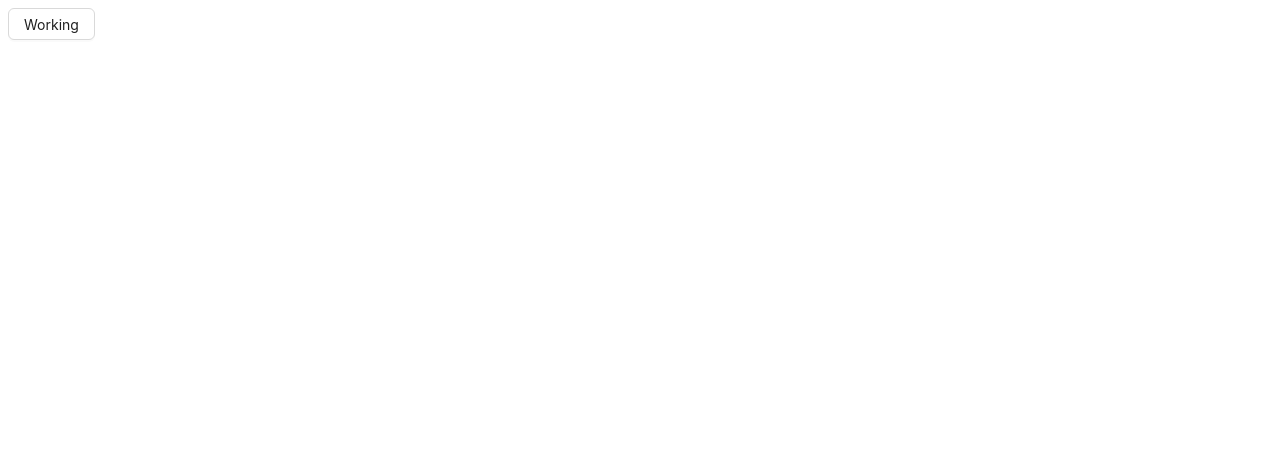
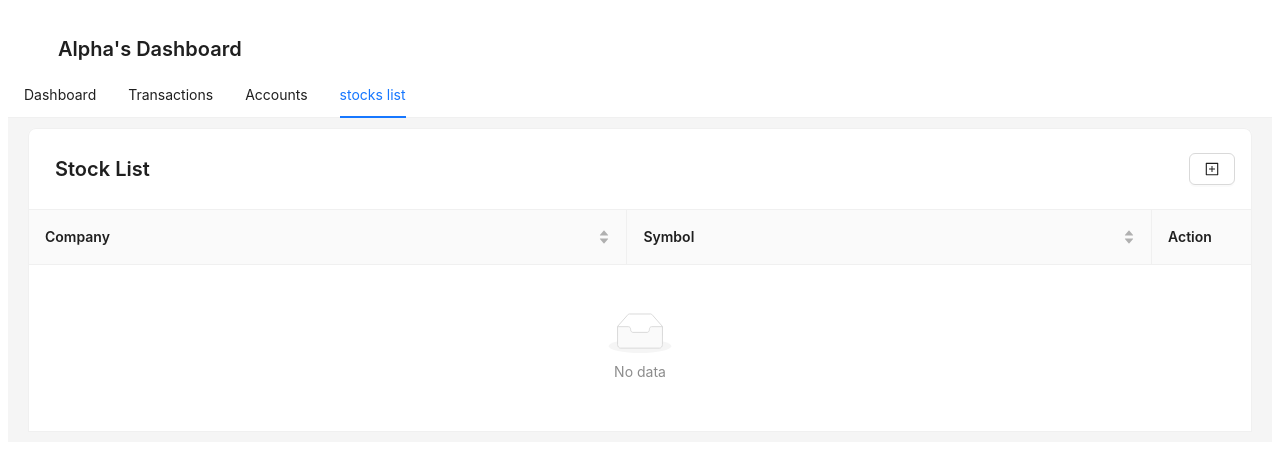
Before and after one commit to jcreation-house/kaasu_stocks_ls, a React (Vite) app: page /stocks_list in a window 1280 px wide. Shown: the top 470 px of the page. Built offline with nearby package versions, Linux system fonts and the light colour scheme.

Commit message:
stocklist and stock form added

```diff
--- a/package.json
+++ b/package.json
@@ -10,9 +10,11 @@
     "preview": "vite preview"
   },
   "dependencies": {
+    "@ant-design/icons": "^5.3.0",
     "antd": "^5.14.0",
     "react": "^18.2.0",
-    "react-dom": "^18.2.0"
+    "react-dom": "^18.2.0",
+    "react-router-dom": "^6.22.0"
   },
   "devDependencies": {
     "@types/react": "^18.2.55",
--- a/src/App.jsx
+++ b/src/App.jsx
@@ -1,13 +1,55 @@
-import { useState } from "react";
-
-import { Button } from "antd";
+import { RouterProvider, createBrowserRouter } from "react-router-dom";
+import { StocksRootLayout } from "./layout/StocksRootLayout";
+import { StocksDashboard } from "./pages/StocksDashboard";
+import {
+  StocksList,
+  stocksListAction,
+  stocksListLoader,
+} from "./pages/StocksList";
+import { StocksAccounts } from "./pages/StocksAccounts";
+import { StocksTransactions } from "./pages/StocksTransactions";
 
 function App() {
-  const [count, setCount] = useState(0);
-
+  const router = createBrowserRouter([
+    {
+      path: "/",
+      element: <StocksRootLayout />,
+      errorElement: <h1>something broken 😔</h1>,
+      children: [
+        {
+          path: "/",
+          element: <StocksDashboard />,
+          // // loader: stocksLoader,
+          // // action: stocksAction,
+          // errorElement: <Error />,
+        },
+        {
+          path: "stocks_list",
+          element: <StocksList />,
+          loader: stocksListLoader,
+          action: stocksListAction,
+          // errorElement: <Error />,
+        },
+        {
+          path: "accounts",
+          element: <StocksAccounts />,
+          // loader: accountsLoader,
+          // action: accountsAction,
+          // errorElement: <Error />,
+        },
+        {
+          path: "transactions",
+          // element: <StocksTransactions />,
+          // loader: transactionsLoader,
+          // action: transactionsAction,
+          // errorElement: <Error />,
+        },
+      ],
+    },
+  ]);
   return (
     <>
-      <Button>Working</Button>
+      <RouterProvider router={router} />
     </>
   );
 }
--- /dev/null
+++ b/src/backend.js
@@ -0,0 +1,21 @@
+//local storage functions
+export const getItem = (key) => {
+  return JSON.parse(localStorage.getItem(key)) ?? [];
+};
+
+export const saveItem = (key, newItem) => {
+  console.log("new Item created");
+  const exitingItems = getItem(key);
+  return localStorage.setItem(key, JSON.stringify([...exitingItems, newItem]));
+};
+
+export const deleteItem = ({ key, id }) => {
+  let existingData = getItem(key);
+  if (id) {
+    return localStorage.setItem(
+      key,
+      JSON.stringify(existingData.filter((item) => item.key !== id))
+    );
+  }
+  return localStorage.removeItem(key);
+};
--- /dev/null
+++ b/src/components/forms/StocksAddForm.jsx
@@ -0,0 +1,80 @@
+import { useState } from "react";
+import { useSubmit } from "react-router-dom";
+import { PlusSquareOutlined } from "@ant-design/icons";
+import { Button, Form, Input, Modal, Typography } from "antd";
+
+export const StocksAddForm = ({ _action }) => {
+  const [form] = Form.useForm();
+  const handleSubmit = useSubmit();
+  const [visible, setVisible] = useState(false);
+
+  const showModal = () => {
+    setVisible(true);
+    form.setFieldsValue({});
+  };
+  const handleCancel = () => {
+    setVisible(false);
+  };
+
+  const handleOk = () => {
+    form
+      .validateFields()
+      .then((values) => {
+        form.resetFields();
+        setVisible(false);
+        handleSubmit(values, { method: "post", action: "/stocks_list" });
+        console.log(values);
+      })
+      .catch((info) => {
+        // console.log("Validation Failed:", info);
+        null;
+      });
+  };
+
+  return (
+    <>
+      <Button onClick={showModal}>
+        <PlusSquareOutlined />
+      </Button>
+      <Modal
+        title={
+          <Typography.Title
+            type="secondary"
+            style={{ textAlign: "center" }}
+            level={3}
+          >
+            Add Stock
+          </Typography.Title>
+        }
+        onCancel={handleCancel}
+        open={visible}
+        footer={() => (
+          <>
+            <Button onClick={handleOk}>Submit</Button>
+          </>
+        )}
+      >
+        <Form form={form} layout="vertical" name="form_in_modal">
+          <Form.Item
+            name="company"
+            label="Company Name"
+            rules={[
+              { required: true, message: "Please input the company name!" },
+            ]}
+          >
+            <Input placeholder="Microsoft Corporation" />
+          </Form.Item>
+          <Form.Item
+            name="symbol"
+            label="symbol"
+            rules={[
+              { required: true, message: "Please input the stock symbol!" },
+            ]}
+          >
+            <Input placeholder="MSFT" status={""} />
+          </Form.Item>
+        </Form>
+      </Modal>
+    </>
+  );
+};
--- /dev/null
+++ b/src/layout/StocksRootLayout.jsx
@@ -0,0 +1,56 @@
+import { useState } from "react";
+import { Link, Outlet, useLocation } from "react-router-dom";
+import { Flex, Layout, Menu, Switch, Typography } from "antd";
+
+export const StocksRootLayout = () => {
+  const { Title } = Typography;
+  const { Header, Content } = Layout;
+
+  const [current, setCurrent] = useState(useLocation().pathname);
+
+  const userName = "Alpha"; // static name now >> has to add functon for username
+  const items = [
+    {
+      label: <Link to="/">Dashboard</Link>,
+      key: "/",
+      //   icon: <MailOutlined />,
+    },
+    {
+      label: <Link to="transactions">Transactions</Link>,
+      key: "/transactions",
+    },
+    {
+      label: <Link to="accounts">Accounts</Link>,
+      key: "/accounts",
+    },
+    {
+      key: "/stocks_list",
+      label: <Link to={"/stocks_list"}>stocks list</Link>,
+    },
+  ];
+
+  return (
+    <Layout>
+      <Header style={{ background: "white" }}>
+        <Flex justify={"space-between"} align={"center"}>
+          <Title level={4}>{userName}'s Dashboard</Title>
+          {/* //toggle themes need to work on
+           <Flex wrap="wrap" gap="small" align={"center"}>
+            <Switch size="small">Dark/Light</Switch>
+          </Flex> */}
+        </Flex>
+      </Header>
+      <Content>
+        <Menu
+          onClick={(e) => setCurrent(e.key)}
+          selectedKeys={[current]}
+          mode="horizontal"
+          items={items}
+        />
+        <Content style={{ padding: "10px 20px" }}>
+          <Outlet />
+        </Content>
+      </Content>
+    </Layout>
+  );
+};
--- /dev/null
+++ b/src/pages/StocksAccounts.jsx
@@ -0,0 +1,19 @@
+import { Flex, Table, Typography } from "antd";
+
+export const StocksAccounts = () => {
+  const { Title } = Typography;
+  return (
+    <Table
+      dataSource={companyStocks}
+      columns={columns}
+      title={() => (
+        <Flex justify="space-between" align="center">
+          <Title style={{ textAlign: "center", margin: "10px" }} level={4}>
+            Stock List
+          </Title>
+          {/* <StockForm _action="create" /> */}
+        </Flex>
+      )}
+    />
+  );
+};
--- /dev/null
+++ b/src/pages/StocksDashboard.jsx
@@ -0,0 +1,21 @@
+import { Button, Image, Result } from "antd";
+import { useEffect } from "react";
+import { redirect } from "react-router-dom";
+
+export const StocksDashboard = () => {
+  return (
+    <div>
+      {/* <Image width={200} src="image_url" /> */}
+      <Result
+        status="info"
+        title="Under Construction"
+        subTitle="We are working day and night to bring this feature to you. Your patience is greatly appreciated as we strive to enhance your user experience."
+        extra={
+          <Button type="primary" href="/">
+            Back Home
+          </Button>
+        }
+      />
+    </div>
+  );
+};
--- /dev/null
+++ b/src/pages/StocksList.jsx
@@ -0,0 +1,89 @@
+import { Button, Flex, Space, Table, Typography } from "antd";
+import { StocksAddForm } from "../components/forms/StocksAddForm";
+import { deleteItem, getItem, saveItem } from "../backend";
+import { redirect, useLoaderData, useSubmit } from "react-router-dom";
+import { DeleteOutlined } from "@ant-design/icons";
+
+export const StocksList = () => {
+  const handleSubmit = useSubmit();
+  const { Title } = Typography;
+  const { companiesStocks } = useLoaderData();
+
+  const columns = [
+    {
+      title: "Company",
+      dataIndex: "company",
+      sorter: (a, b) => a.company.localeCompare(b.company),
+      editable: true,
+    },
+    {
+      title: "Symbol",
+      dataIndex: "symbol",
+      sorter: (a, b) => a.symbol.localeCompare(b.symbol),
+      editable: true,
+    },
+    {
+      title: "Action",
+      key: "action",
+      width: "100px",
+      render: (record) => (
+        <Space
+        //  style={{ justifyContent: "center", width: "100%" }}
+        >
+          <Button onClick={() => handleDelete(record.key)} danger>
+            <DeleteOutlined />
+          </Button>
+        </Space>
+      ),
+    },
+  ];
+
+  const handleDelete = (id) =>
+    handleSubmit(
+      { key: "stocks", id },
+      { method: "delete", action: "/stocks_list" }
+    );
+  return (
+    <Table
+      bordered
+      dataSource={companiesStocks}
+      columns={columns}
+      title={() => (
+        <Flex justify="space-between" align="center">
+          <Title style={{ textAlign: "center", margin: "10px" }} level={4}>
+            Stock List
+          </Title>
+          <StocksAddForm _action="create" />
+        </Flex>
+      )}
+    />
+  );
+};
+
+export const stocksListLoader = () => {
+  const companiesStocks = getItem("stocks");
+  return { companiesStocks };
+};
+export const stocksListAction = async ({ request: req }) => {
+  const data = Object.fromEntries(await req.formData());
+
+  switch (req.method) {
+    case "POST":
+      saveItem("stocks", {
+        key: crypto.randomUUID(),
+        ...data,
+        createAt: Date.now(),
+      });
+      break;
+
+    case "DELETE":
+      deleteItem({ ...data });
+
+      break;
+
+    default:
+      break;
+  }
+
+  return redirect("/stocks_list");
+};
--- /dev/null
+++ b/src/pages/StocksTransactions.jsx
@@ -0,0 +1,3 @@
+export const StocksTransactions = () => {
+  return <div>StocksTransactions</div>;
+};
```
Also changed, not shown: 2 other files (tests, documents, lock files or other folders).
